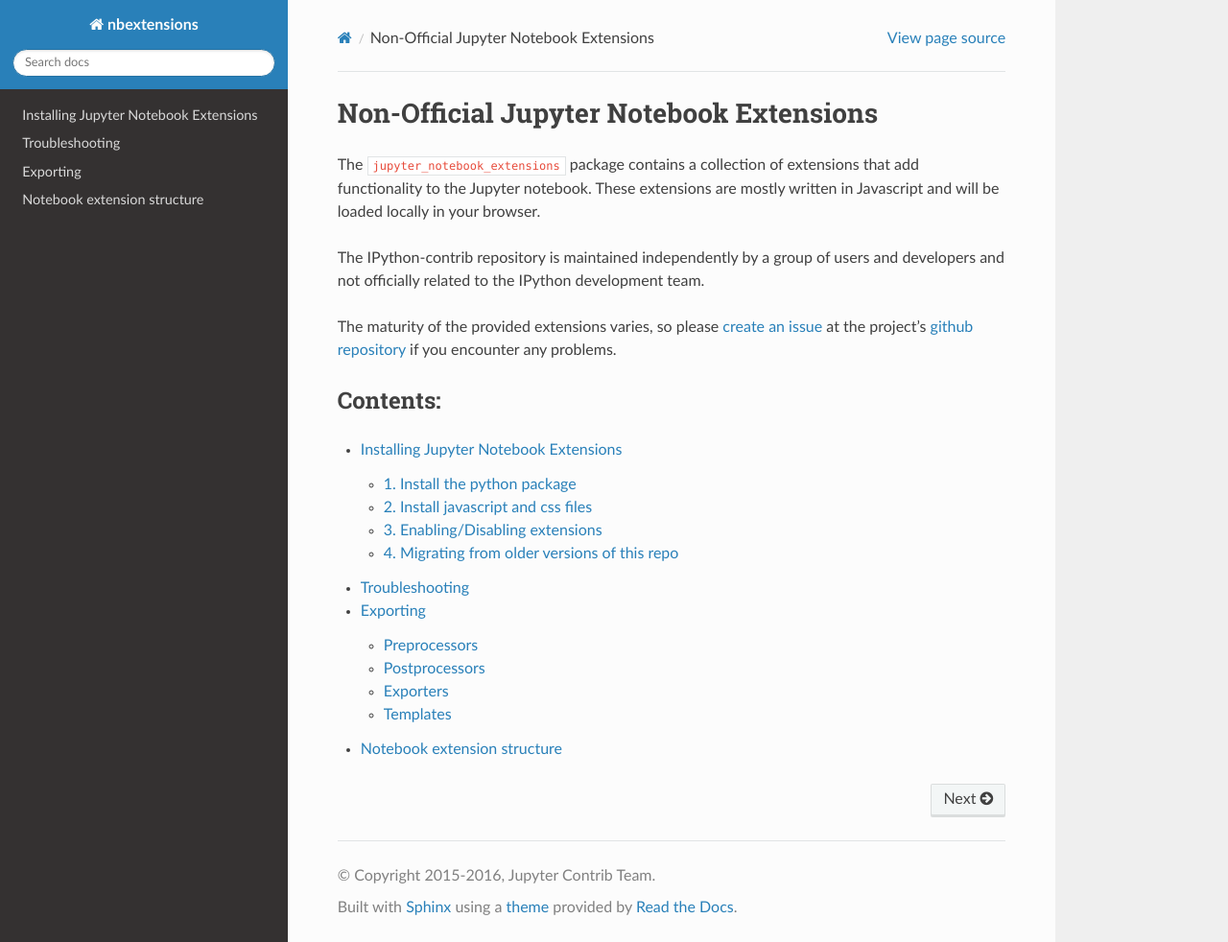
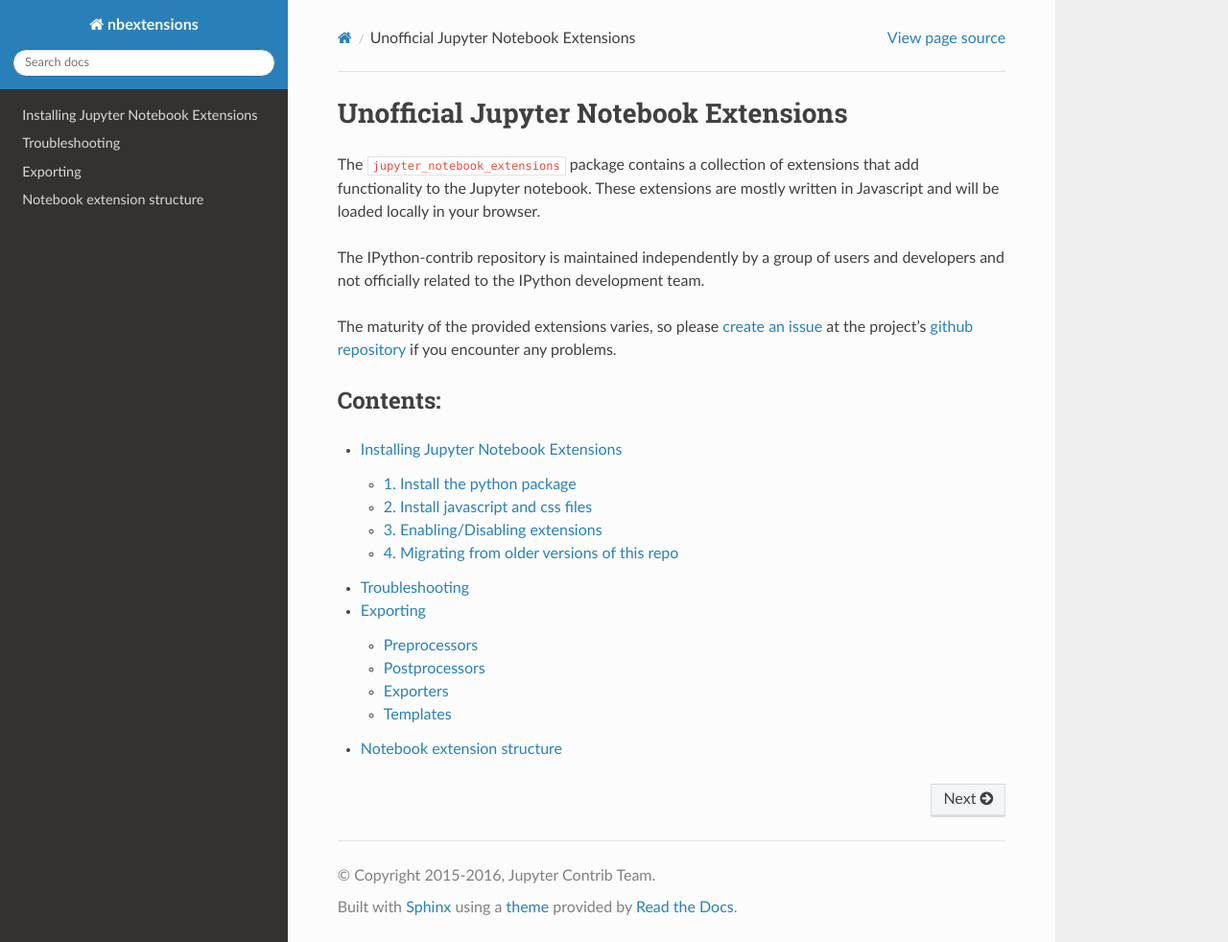
Before and after one commit to ipython-contrib/jupyter_contrib_nbextensions, a Sphinx documentation site: the page built from docs/source/index.rst, in a window 1280 px wide and 982 px high. Shown: the whole window at 96% size. Built offline with Sphinx 7.4.7 and the Read the Docs theme 2.0.0, drawn with Linux system fonts in a browser that asks for light colours; pages that are not in the unit, such as notebooks, are missing from menus.

Commit message:
spellcheck Non-Official -> Unofficial [skip CI]

```diff
--- a/docs/source/index.rst
+++ b/docs/source/index.rst
@@ -1,6 +1,6 @@
-========================================
-Non-Official Jupyter Notebook Extensions
-========================================
+======================================
+Unofficial Jupyter Notebook Extensions
+======================================
 
 The ``jupyter_notebook_extensions`` package contains a  collection of extensions that add
 functionality to the Jupyter notebook. These extensions are mostly written in Javascript and
```
